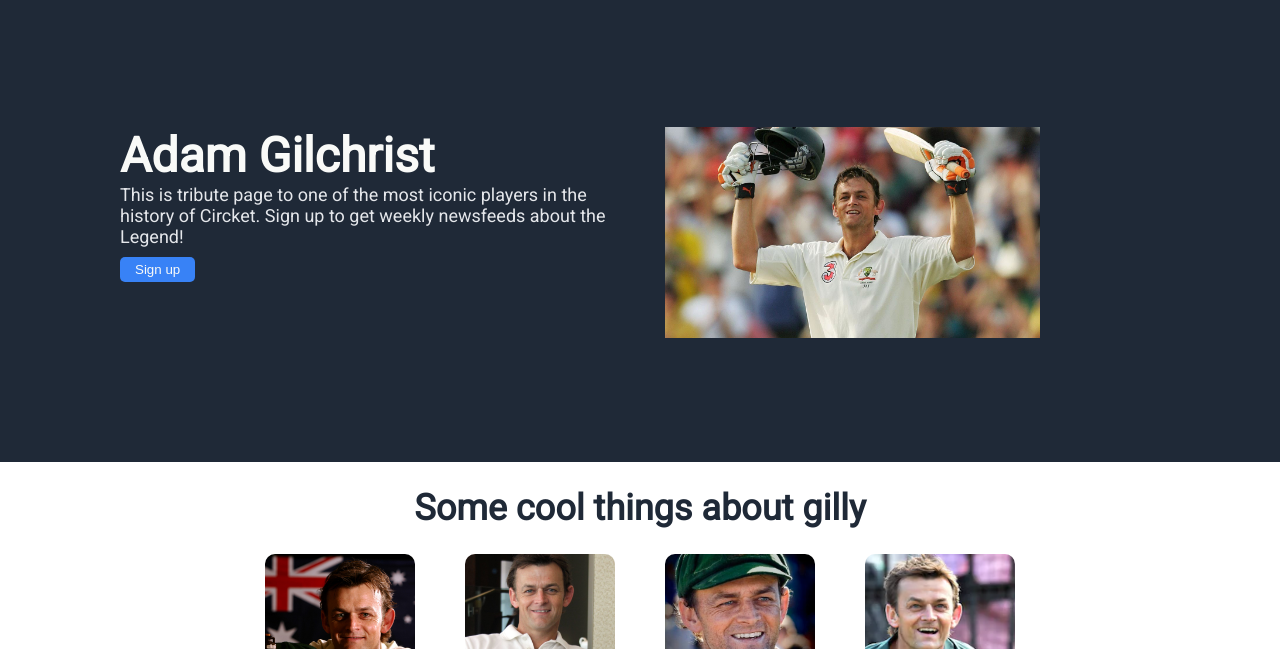
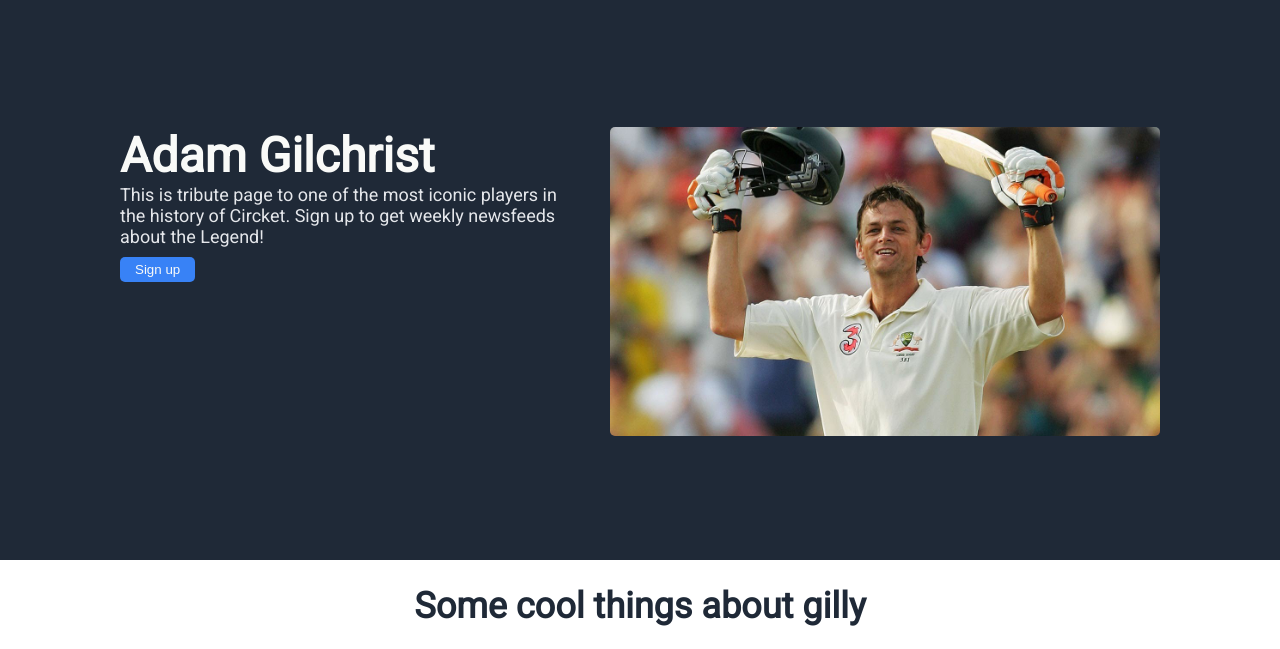
Before and after one commit to SurriyaLuavan/Landing-Page, a plain HTML site: page index.html in a window 1280 px wide. Shown: the part 104-753 px from the top of the page. Drawn offline with Linux system fonts and the light colour scheme.

Commit message:
Added scale effects to signup buttons

```diff
--- a/css/styles.css
+++ b/css/styles.css
@@ -75,12 +75,18 @@ li > a:hover {
 .content-header{
     display: flex;
     padding: 120px;
+    justify-content: center;
     gap: 50px;
 }
 
 .content-header-child {
-    flex: 1;
+    flex: 0 1 500px;
 }
+
+.content-header-child img {
+    border-radius: 5px;
+}
+
 
 .sign-up {
     margin-top: 10px;
@@ -88,6 +94,11 @@ li > a:hover {
     border-radius: 5px;
     background-color: #3882F6;
     color: #F9FAF8;
+}
+
+.sign-up:hover {
+    cursor: pointer;
+    transform: scale(1.1);
 }
 
 .main {
@@ -110,7 +121,7 @@ li > a:hover {
 }
 
 .figures img, .figures figcaption {
-    width: 150px;
+    width: 200px;
     border-radius: 10px;
     object-fit: cover;
     margin-bottom: 10px;
--- a/index.html
+++ b/index.html
@@ -24,7 +24,7 @@
                 </article>
                 <article class="content-header-child">
                     <figure>
-                        <img src="./images/Fig2.jpg" width="375" alt="Gilchirst celebrating century!">
+                        <img src="./images/Fig2.jpg" width="550" alt="Gilchirst celebrating century!">
                     </figure>
                 </article>
             </section>
```
